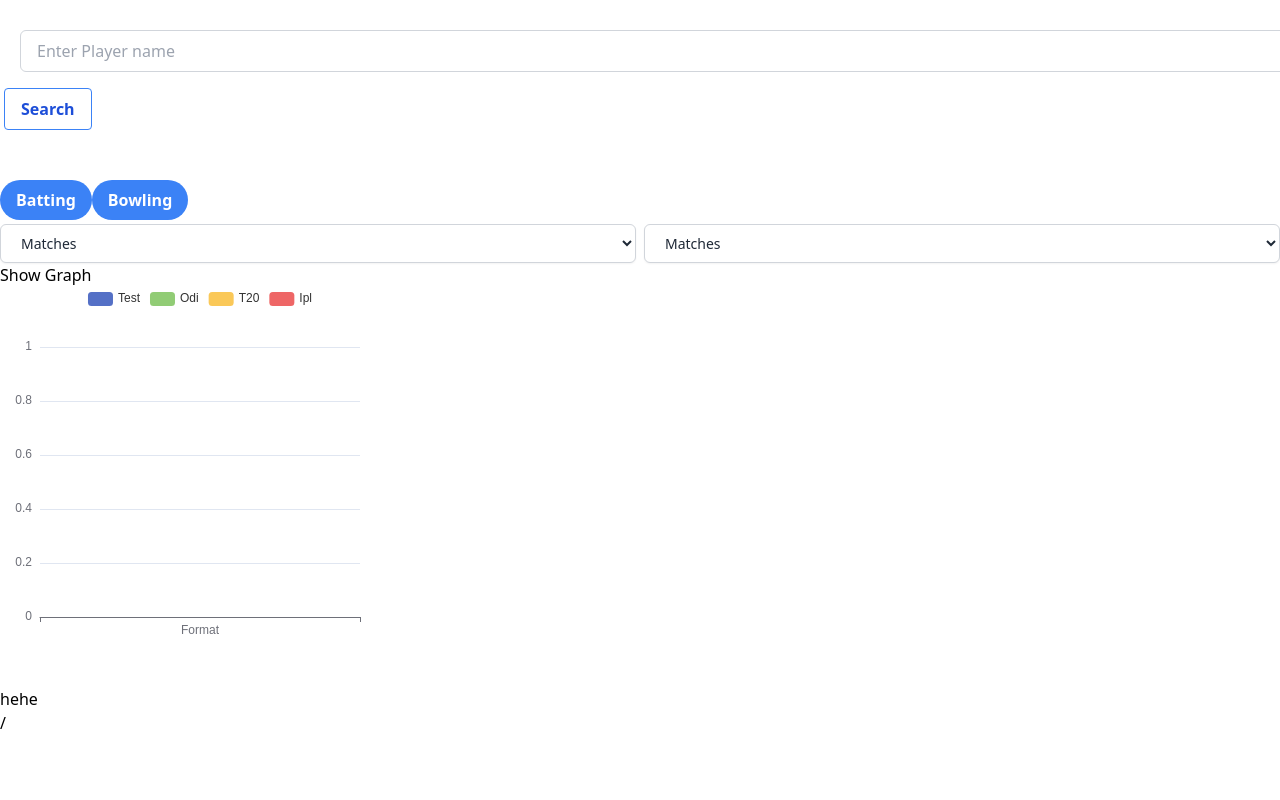
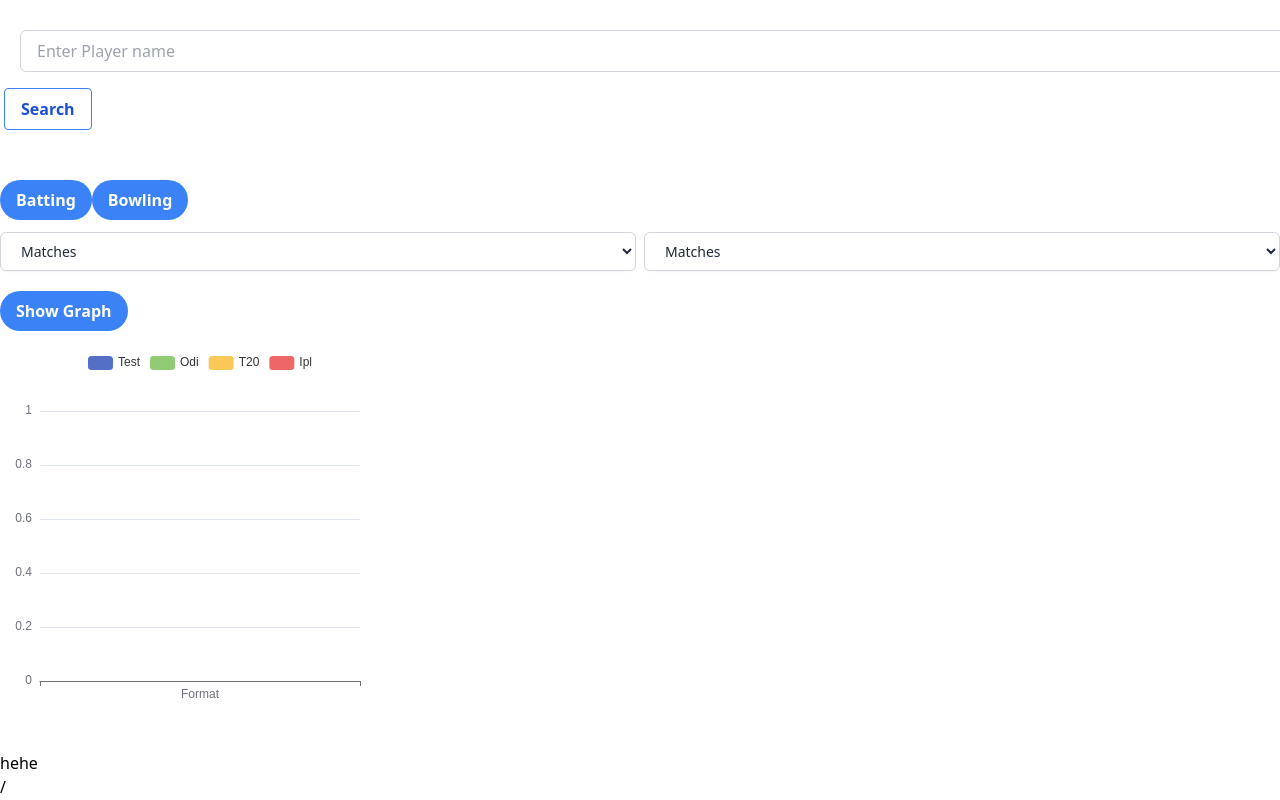
Before and after one commit to Khemendra-Bhardwaj/cricApp, a React (Create React App) app in the folder my-app/: page / in a window 1280 px wide. Built offline with nearby package versions, Linux system fonts and the light colour scheme.

Commit message:
Showgraph butotn css

```diff
--- a/my-app/src/Arena.js
+++ b/my-app/src/Arena.js
@@ -95,8 +95,8 @@ export default function SearchBar() {
       {/* <h1>{playerInfo.id}</h1> */}
       {/* <h1>{playerInfo.teamName}</h1> */}
 
-       <button class="bg-blue-500 hover:bg-blue-700 text-white font-bold py-2 px-4 rounded-full" onClick={getBattingData}>Batting</button>
-       <button class="bg-blue-500 hover:bg-blue-700 text-white font-bold py-2 px-4 rounded-full" onClick={getBowlingData}>Bowling</button>
+       <button class="bg-blue-500 hover:bg-blue-700 text-white font-bold py-2 px-4 rounded-full mb-2" onClick={getBattingData}>Batting</button>
+       <button class="bg-blue-500 hover:bg-blue-700 text-white font-bold py-2 px-4 rounded-full mb-2 " onClick={getBowlingData}>Bowling</button>
     {/* <GetBatBowlData  stats={stats} setStats={setMode} playerInfo={playerInfo} mode={mode}  setMode={setMode}  /> */}
 
       <Selectbar  find = {find} setFind={setFind}  />
--- a/my-app/src/Graph.js
+++ b/my-app/src/Graph.js
@@ -64,7 +64,7 @@ export default function Graph({find,stats,setStats  }) {
   return (
     <>
 
-    <button onClick={displayGraph}>Show Graph </button>
+    <button class="bg-blue-500 hover:bg-blue-700 text-white font-bold py-2 px-4 rounded-full my-5" onClick={displayGraph}>Show Graph </button>
      <ReactEcharts option={optionVal} style={{ width: '400px', height: '400px' }} />
 
     <p> hehe  </p>
```
